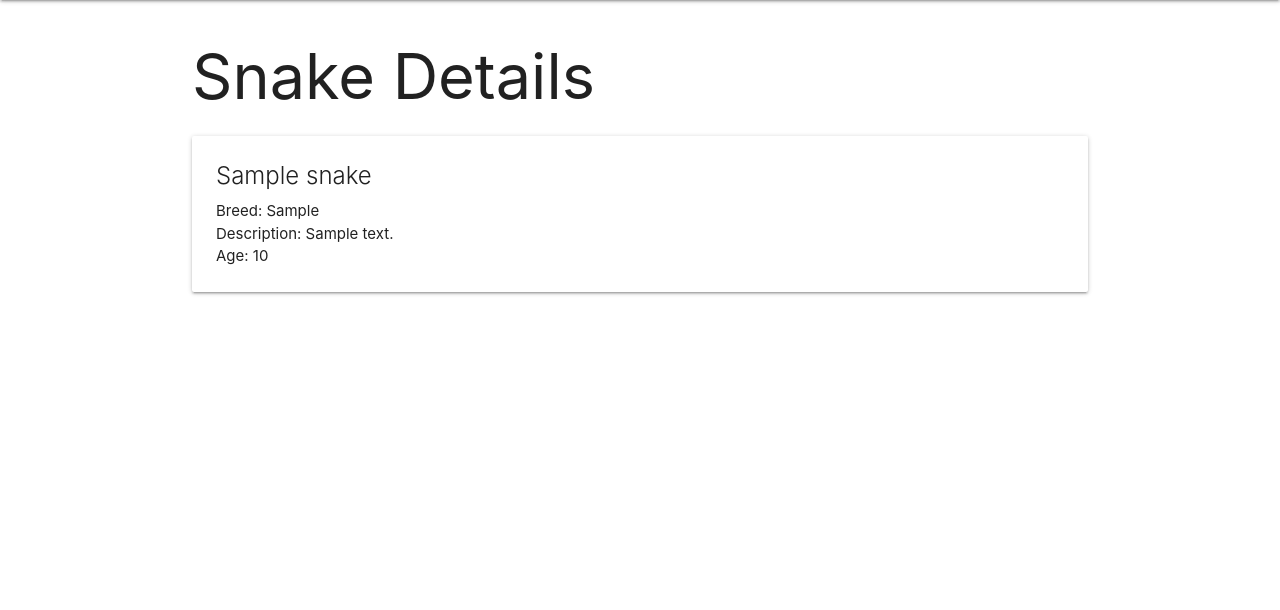
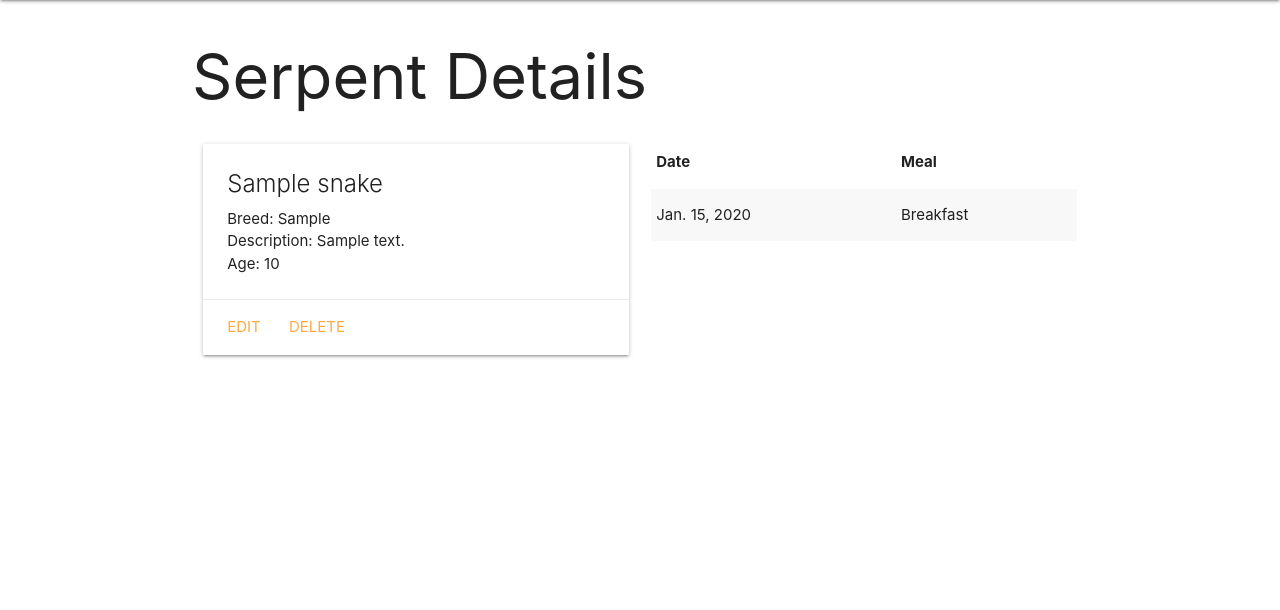
Before and after one commit to luxvalerian/snakeCollector, a Django app: page /snakes/1/ in a window 1280 px wide. Shown: the part 64-674 px from the top of the page. Run offline with Django 3.2, Linux system fonts and the light colour scheme; tables that the repository leaves empty hold one stand-in row (values such as "Sample post").

Commit message:
add url for edit and delete

```diff
--- a/main_app/templates/snakes/detail.html
+++ b/main_app/templates/snakes/detail.html
@@ -1,8 +1,10 @@
 {% extends 'base.html' %}
 {% block content %}
 
-<h1>Snake Details</h1>
+<h1>Serpent Details</h1>
 
+<div class="row">
+  <div class="col s6">
     <div class="card">
       <div class="card-content">
         <span class="card-title">{{ snake.name }}</span>
@@ -11,9 +13,32 @@
         {% if snake.age > 0 %}
           <p>Age: {{ snake.age }}</p>
         {% else %}
-        <p>Age: Baby Snake</p>
+          <p>Age: Baby Sssnake</p>
         {% endif %}
       </div>
+      <div class="card-action">
+        <a href="{% url 'snakes_update' snake.id %}">Edit</a>
+        <a href="{% url 'snakes_delete' snake.id %}">Delete</a>
       </div>
-
+    </div>
+  </div>
+  <div class="col s6">
+    <table class="striped">
+      <thead>
+        <tr>
+            <th>Date</th>
+            <th>Meal</th>
+        </tr>
+      </thead>
+      <tbody>
+        {% for feeding in snake.feeding_set.all %}
+          <tr>
+            <td>{{feeding.date}}</td>
+            <td>{{feeding.get_meal_display}}</td>
+          </tr>
+        {% endfor %}
+      </tbody>
+    </table>
+  </div>
+</div>
 {% endblock %}
```
Lines whose indentation alone changed are shown as unchanged.
